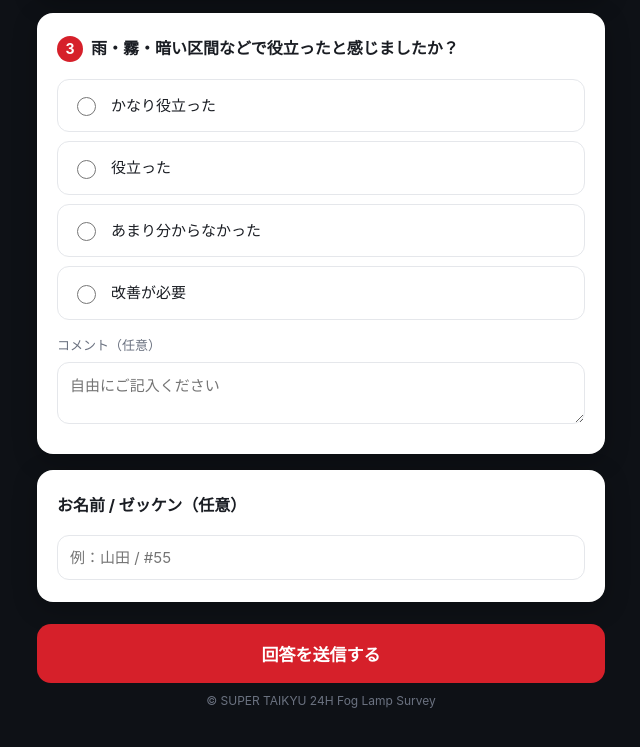
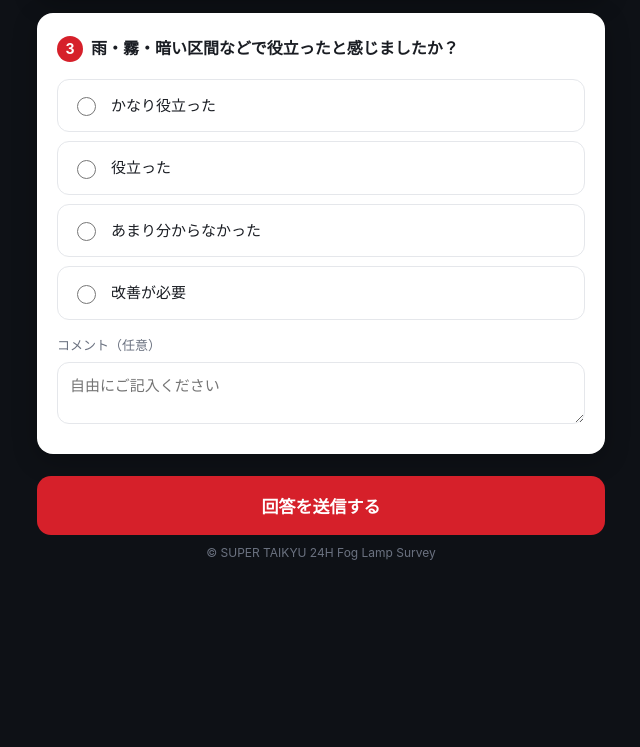
Before and after one commit to hidekiyumi3600-crypto/fog-lamp-survey, a plain HTML site: page index.html in a window 1280 px wide. Shown: the part 1166-1913 px from the top of the page, without its empty margins (319-959 px from the left). After the commit the page ends 1801 px from the top, so only its background shows below. Drawn offline with Linux system fonts and the light colour scheme.

Commit message:
Remove name/number field from survey
Co-Authored-By: Claude Opus 4.8 (1M context) <noreply@anthropic.com>

```diff
--- a/index.html
+++ b/index.html
@@ -184,11 +184,6 @@
         </div>
       </div>
 
-      <div class="card">
-        <p class="qtitle">お名前 / ゼッケン（任意）</p>
-        <input type="text" name="お名前" placeholder="例：山田 / #55">
-      </div>
-
       <button type="submit" class="submit">回答を送信する</button>
     </form>
   </div>
```
